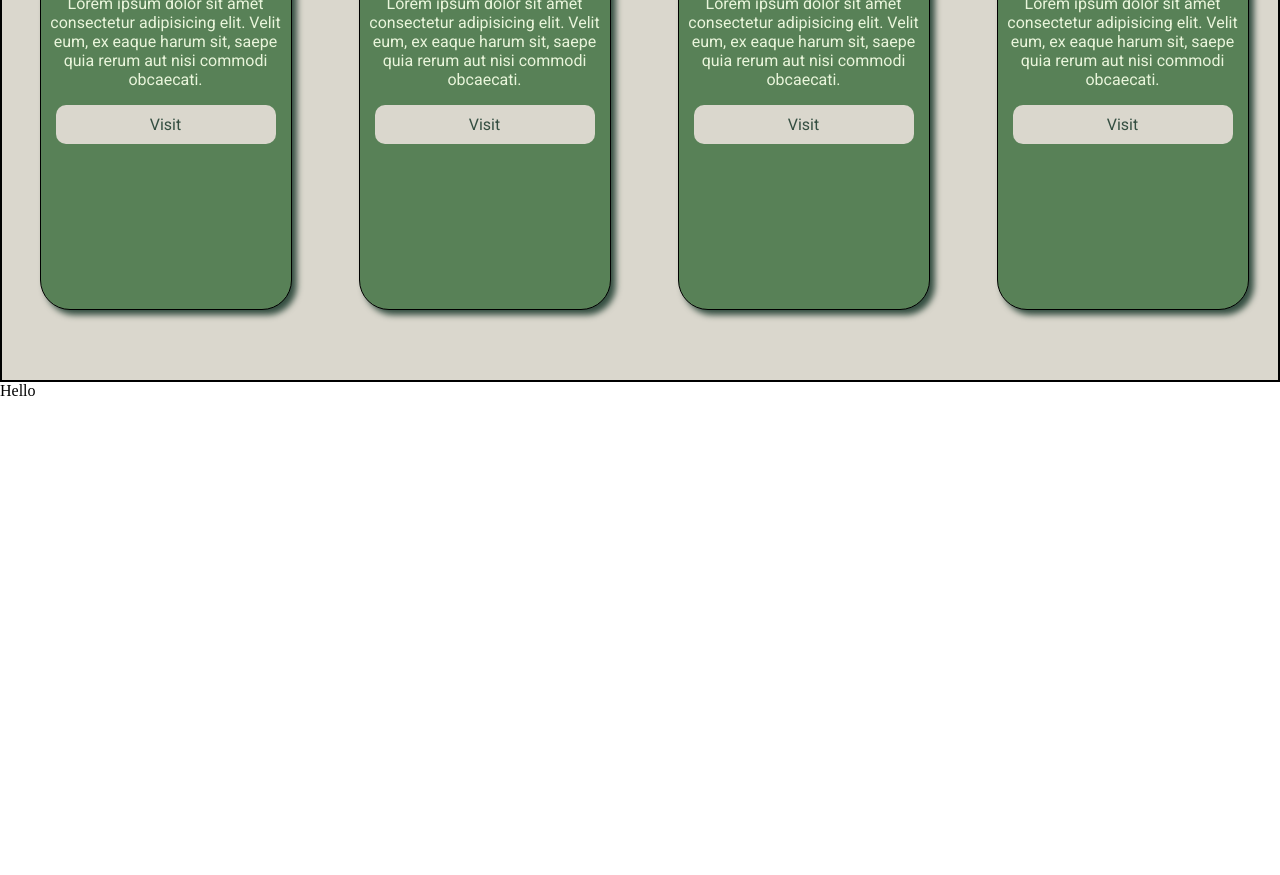
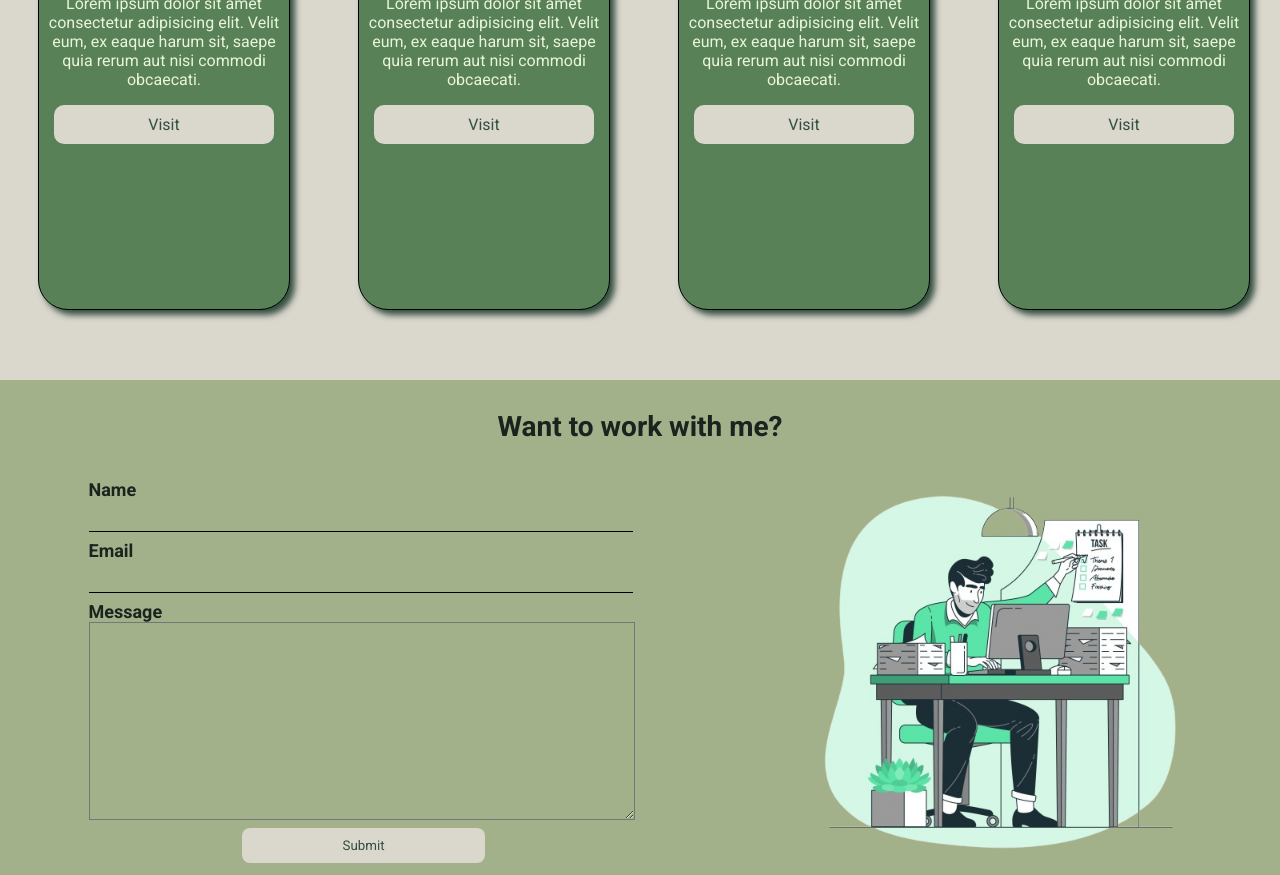
Before and after one commit to AdityaKumbhar21/Portfolio, a plain HTML site: page index.html in a window 1280 px wide. Shown: the part 1323-2198 px from the top of the page. Before the commit the page ends 1723 px from the top, so only its background shows below. Drawn offline with Linux system fonts and the light colour scheme.

Commit message:
contact me section

```diff
--- a/index.html
+++ b/index.html
@@ -92,7 +92,23 @@
                 </div>
             </div>
         </div>
-        <div>Hello</div>
+
+        <div class="contact-me">
+            <h3>Want to work with me?</h3>
+            <div class="contact-form">
+                <form action="">
+                    <label for="">Name</label>
+                    <input type="text">
+                    <label for="">Email</label>
+                    <input type="email" name="" id="">
+                    <label for="">Message</label>
+                    <textarea name="" id=""></textarea>
+                    <button type="submit">Submit</button>
+                </form>
+                <img src=".\assests\work.png" alt="">
+            </div>
+
+        </div>
 
     </div>
 </body>
--- a/style.css
+++ b/style.css
@@ -136,9 +136,9 @@ body{
 
 
 .projects{
-    border: 2px solid black;
     height: 550px;
     background-color: #dad7cd;
+    padding-top: 2px;
 }
 
 .projects h3{
@@ -184,7 +184,6 @@ body{
 
 .card a{
     text-decoration: none;
-    color: black;
     font-family: 'Roboto';
     color: #344e41;
     width: 200px;
@@ -198,5 +197,92 @@ body{
 
 .card a:hover{
 
-    box-shadow: 1px 1px  3px black;
+    box-shadow: 3px 3px  5px #344e41;
 }
+
+
+.contact-me{
+    text-align: center;
+    font-family: 'Roboto';
+    background-color: #a3b18a;
+    padding-top: 2px;
+    color: #1b231f;
+}
+
+.contact-me img{
+    width:400px;
+    height: 400px;
+
+}
+
+.contact-me h3{
+    font-size: 28px;
+
+}
+
+.contact-form form{
+    display: flex;
+    flex-direction: column;
+    width: 550px;
+    text-align: left;
+    align-items: self-start;
+    height: 400px;
+    font-size: 18px;
+    margin-left: 8px;
+    margin-bottom: 4px;
+    font-weight: 700;
+
+}
+
+.contact-form{
+    display: flex;
+    justify-content: space-around;
+}
+
+form label{
+    margin-top: 8px;
+}
+
+form input{
+    width: 540px;
+    border: none;
+    border-bottom: 1px solid black;
+    font-size: 18px;
+    font-family: 'Roboto';
+    margin-top: 8px;
+    background-color: #a3b18a;
+    color: #1b231f;
+}
+
+form input:focus{
+    outline:none;
+}
+
+
+textarea{
+    width: 540px;
+    height: 50%;
+    font-size: 18px;
+    background-color: #a3b18a;
+    color: #1b231f;
+}
+
+textarea:focus{
+    outline: none;
+}
+
+form button{
+    margin: 8px 0px;
+    align-self: center;
+    padding: 10px 100px;
+    border-radius: 8px;
+    border: none;
+    background-color: #dad7cd;
+    font-family: 'Roboto';
+    color: #344e41;
+}
+
+form button:hover{
+    cursor: pointer;
+    box-shadow: 3px 3px  5px #344e41;
+}
```
Also changed, not shown: assests/work.jpg (added), assests/work.png (added).
